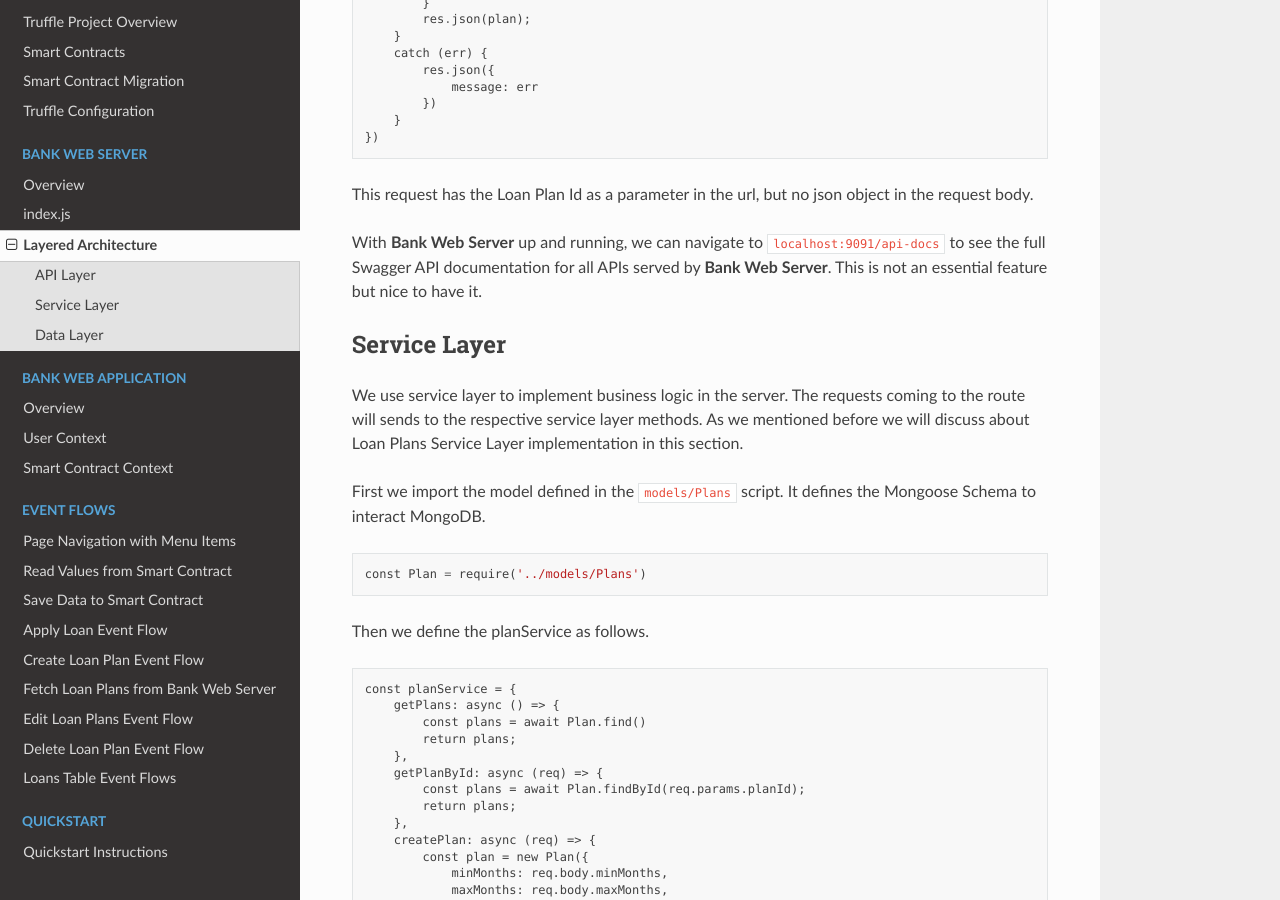
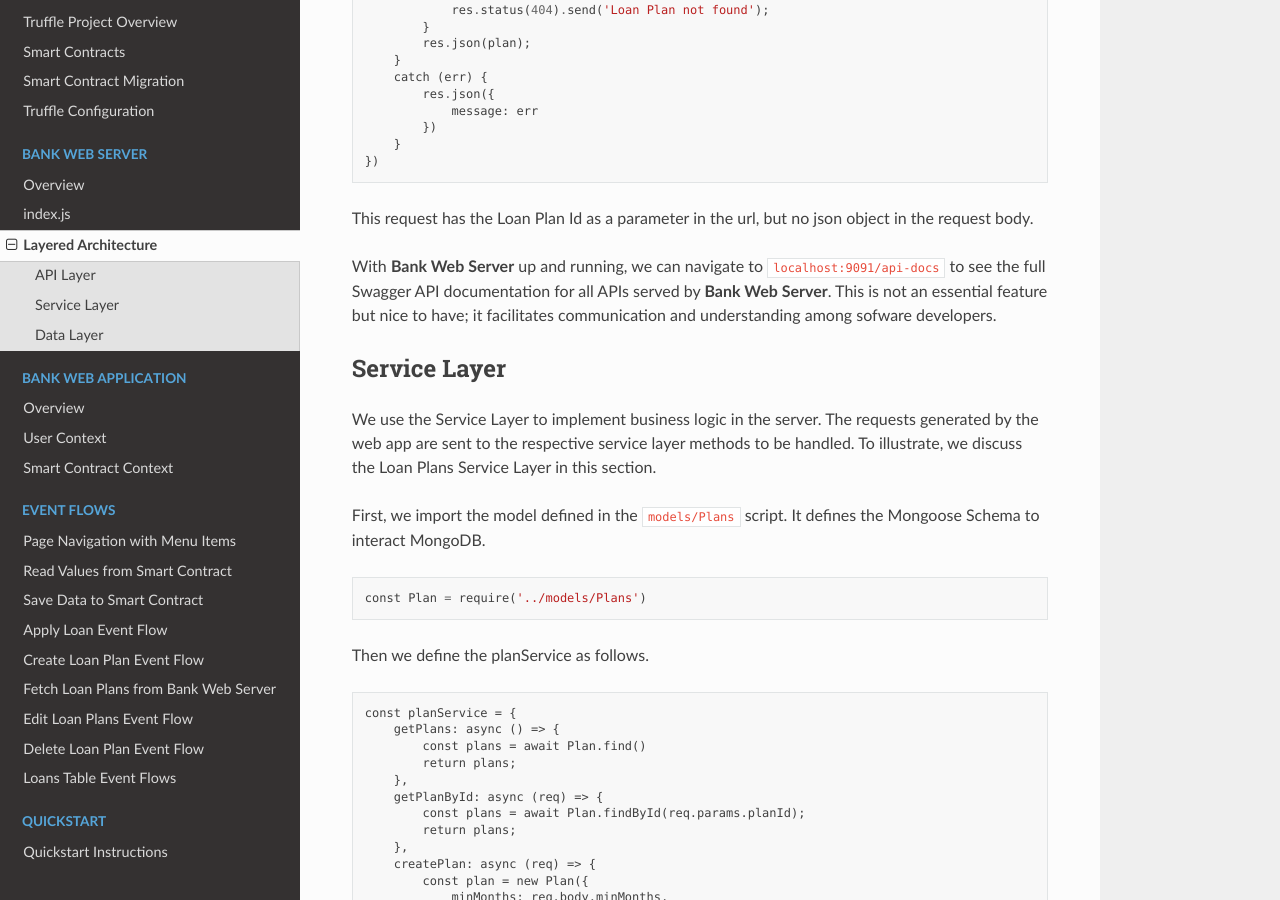
Before and after one commit to NivedithaKarthikeyan/LandregistryApp, a Sphinx documentation site: the page built from docs/source/bankServer/layeredArchitecture.rst, in a window 1280 px wide and 900 px high, scrolled down 3031 px. Built offline with Sphinx 7.4.7 and the Read the Docs theme 2.0.0, drawn with Linux system fonts in a browser that asks for light colours; some of the changed text lies outside the part shown.

Commit message:
Update docs/source/bankServer/layeredArchitecture.rst

```diff
--- a/docs/source/bankServer/layeredArchitecture.rst
+++ b/docs/source/bankServer/layeredArchitecture.rst
@@ -8,6 +8,7 @@
 * Service Layer - Implemet server side logic.
 * Data Layer - Implement database logic.
 
+In the commonly used Model-View-Controller (MVC) context, the Service Layer is the Controller, the Data Layer is the Model.
 This diagram shows the layered architecture of the **Bank Web Server**.
 
 .. image:: ../images/bank-server-architecture.png
@@ -130,16 +131,16 @@
 This request has the Loan Plan Id as a parameter in the url, but no json object in the request body.
 
 With **Bank Web Server** up and running, we can navigate to ``localhost:9091/api-docs`` to see the
-full Swagger API documentation for all APIs served by **Bank Web Server**.  This is not an essential feature but nice to have it.
+full Swagger API documentation for all APIs served by **Bank Web Server**.  This is not an essential feature but nice to have; it facilitates communication and understanding among sofware developers.
 
 Service Layer
 -------------
 
-We use service layer to implement business logic in the server.
-The requests coming to the route will sends to the respective service layer methods.
-As we mentioned before we will discuss about Loan Plans Service Layer implementation in this section.
+We use the Service Layer to implement business logic in the server.
+The requests generated by the web app are sent to the respective service layer methods to be handled.
+To illustrate, we discuss the Loan Plans Service Layer in this section.
 
-First we import the model defined in the ``models/Plans`` script.
+First, we import the model defined in the ``models/Plans`` script.
 It defines the Mongoose Schema to interact MongoDB. ::
 
     const Plan = require('../models/Plans')
```
Also changed, not shown: other parts of docs/source/bankServer/layeredArchitecture.rst (+1 -1 lines).
